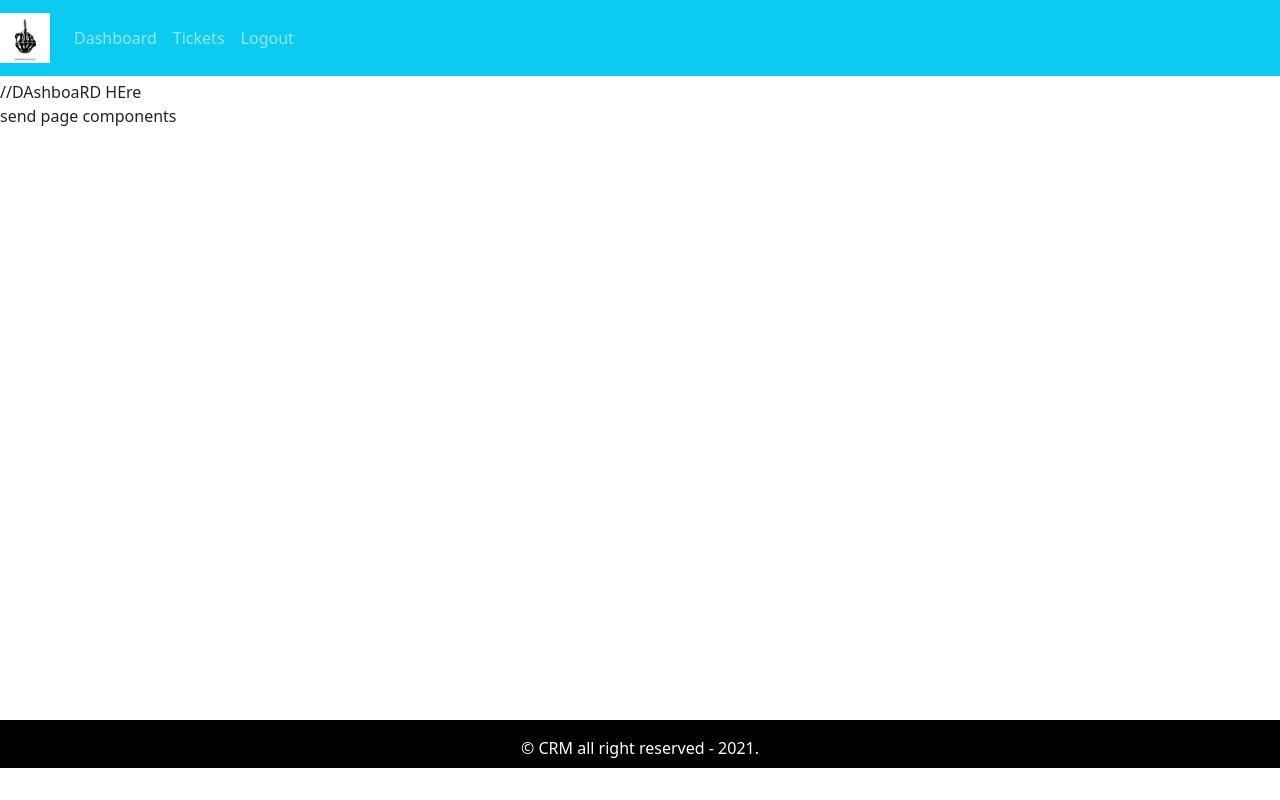
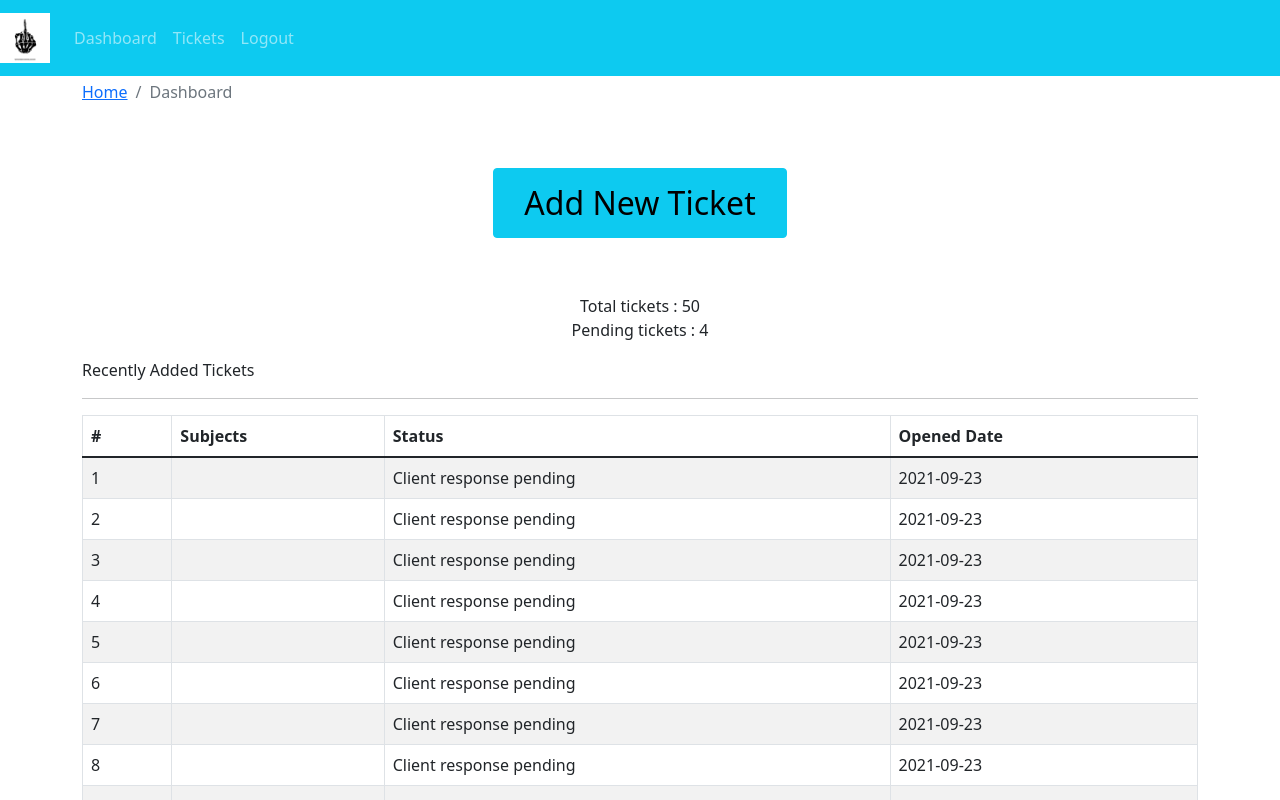
Before and after one commit to amitkumar0045/crm-frontend, a React (Create React App) app: page / in a window 1280 px wide. Shown: the top 800 px of the page. Built offline with nearby package versions, Linux system fonts and the light colour scheme.

Commit message:
table | breadcum added

```diff
--- a/src/App.js
+++ b/src/App.js
@@ -1,6 +1,7 @@
 import React from 'react';
 import './App.css';
 import { DefaultLayout } from './layout/DefaultLayout';
+import { Dashboard } from './pages/dashboard/Dashboard.page';
 
 function App() {
   return (
@@ -8,9 +9,9 @@
       {/* <p>https://youtu.be/yiO8qXQ4BIc?list=PLtPNAX49WUFN8yq2vEuAY6AhM5EJOXQQ0</p> */}
       {/* <Entry /> */}
       <DefaultLayout >
-        //DAshboaRD HEre
-        <br/>
-        send page components
+      {/* send page components */}
+        <Dashboard/>
+
       </DefaultLayout>
     </div>
   );
--- /dev/null
+++ b/src/assests/data/dummy-tickets.json
@@ -0,0 +1,57 @@
+[
+    {
+        "id":1,
+        "status":"Client response pending",
+        "addedAt": "2021-09-23"
+    },
+    {
+        "id":2,
+        "status":"Client response pending",
+        "addedAt": "2021-09-23"
+    },
+    {
+        "id":3,
+        "status":"Client response pending",
+        "addedAt": "2021-09-23"
+    },
+    {
+        "id":4,
+        "status":"Client response pending",
+        "addedAt": "2021-09-23"
+    },
+    {
+        "id":5,
+        "status":"Client response pending",
+        "addedAt": "2021-09-23"
+    },
+    {
+        "id":6,
+        "status":"Client response pending",
+        "addedAt": "2021-09-23"
+    },
+    {
+        "id":7,
+        "status":"Client response pending",
+        "addedAt": "2021-09-23"
+    },
+    {
+        "id":8,
+        "status":"Client response pending",
+        "addedAt": "2021-09-23"
+    },
+    {
+        "id":9,
+        "status":"Client response pending",
+        "addedAt": "2021-09-23"
+    },
+    {
+        "id":10,
+        "status":"Client response pending",
+        "addedAt": "2021-09-23"
+    },
+    {
+        "id":11,
+        "status":"Client response ",
+        "addedAt": "2021-09-23"
+    }
+]
--- /dev/null
+++ b/src/components/breadcrumb/BreadCrumb.compo.js
@@ -0,0 +1,11 @@
+import React from 'react'
+import { Breadcrumb } from 'react-bootstrap'
+
+export const BreadCrumb = ({page}) => {
+    return (
+        <Breadcrumb>
+            <Breadcrumb.Item href="/">Home</Breadcrumb.Item>
+            <Breadcrumb.Item active>{page}</Breadcrumb.Item>
+        </Breadcrumb>
+    )
+}
--- /dev/null
+++ b/src/components/ticket-table/TicketTable.compo.js
@@ -0,0 +1,37 @@
+import React from 'react'
+import { Table } from 'react-bootstrap'
+
+export const TicketTable = ({ tickets }) => {
+
+    return (
+        <Table striped bordered hover>
+            <thead>
+                <tr>
+                    <th>#</th>
+                    <th>Subjects</th>
+                    <th>Status</th>
+                    <th>Opened Date</th>
+                </tr>
+            </thead>
+            <tbody>
+                {/* {tickets.length && tickets.map((row) => ( */}
+                {tickets.length ? (
+                    tickets.map((row) => (
+                        <tr key={row.id}>
+                            <td>{row.id}</td>
+                            <td>{row.subject}</td>
+                            <td>{row.status}</td>
+                            <td>{row.addedAt}</td>
+                        </tr>
+                    ))
+                ) : (
+                    <tr>
+                        <td colSpan="4" className="text-center">
+                            no tickets to show {" "}
+                        </td>
+                    </tr>
+                )}
+            </tbody>
+        </Table>
+    )
+}
--- a/src/layout/DefaultLayout.js
+++ b/src/layout/DefaultLayout.js
@@ -7,7 +7,7 @@
     return (
         <div>
             <div className="default-layout">
-                <header className="header">
+                <header className="header mb-2">
                     <Header />
                 </header>
                 <main className="main">
--- /dev/null
+++ b/src/pages/dashboard/Dashboard.page.js
@@ -0,0 +1,40 @@
+import React from 'react'
+import { Container, Row, Col, Button } from 'react-bootstrap'
+import { TicketTable } from '../../components/ticket-table/TicketTable.compo'
+import tickets from '../../assests/data/dummy-tickets.json'
+import {BreadCrumb} from '../../components/breadcrumb/BreadCrumb.compo'
+
+export const Dashboard = () => {
+    return (
+        <Container>
+            <Row>
+                <Col>
+                    <BreadCrumb page="Dashboard"></BreadCrumb>
+                </Col>
+            </Row>
+            <Row>
+                <Col className="text-center mt-5 mb-2">
+                    {/* =={{'font-size':'2rem'== its an obj. so writting it on quation }} */}
+                    <Button variant="info" style={{ fontSize: "2rem", padding: "10px 30px" }}>Add New Ticket</Button>
+                </Col>
+            </Row>
+
+            <Row className="text-center mt-5 mb-2">
+                <Col>
+                    <div>Total tickets : 50</div>
+                    <div>Pending tickets : 4</div>
+                </Col>
+            </Row>
+
+            <Row>
+                <Col className="mt-2"> Recently Added Tickets </Col>
+            </Row>
+            <hr />
+            <Row>
+                <Col className="recent-ticket">
+                    <TicketTable tickets={tickets} />
+                </Col>
+            </Row>
+        </Container>
+    )
+}
```
